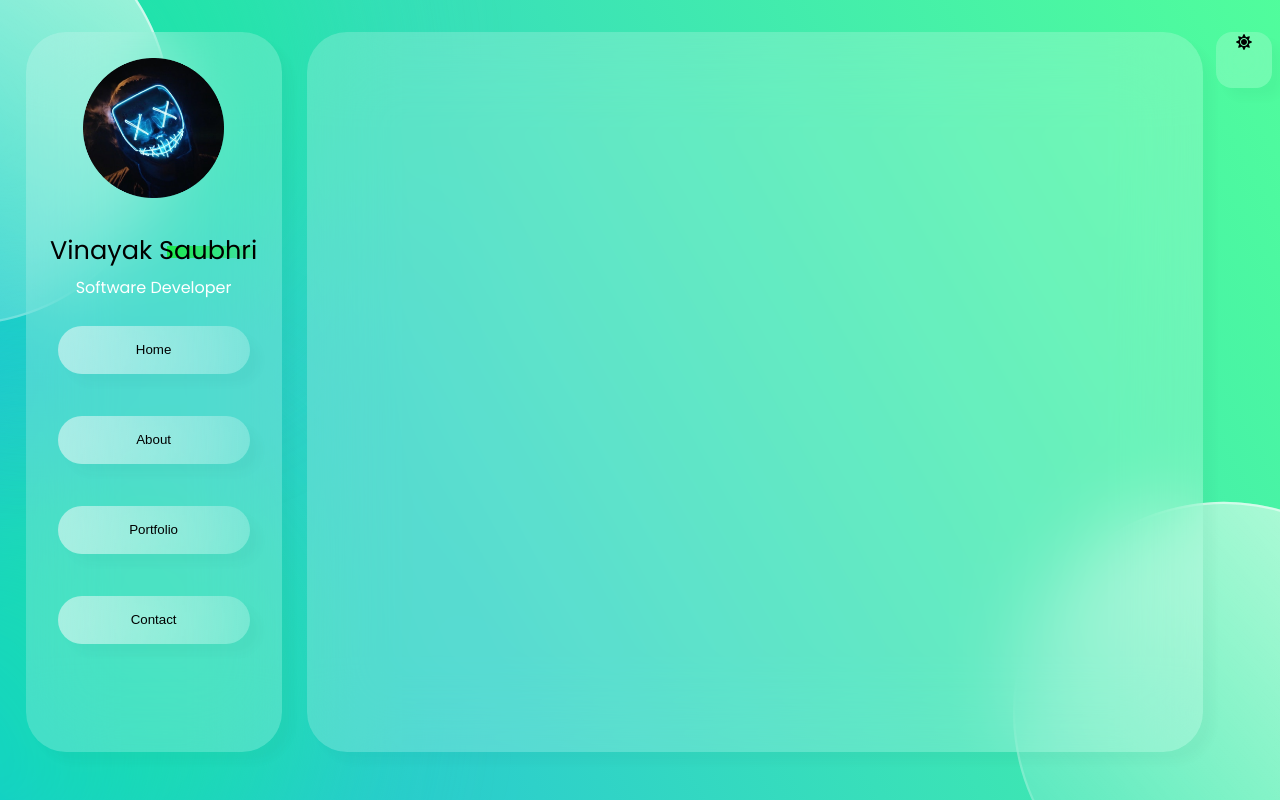
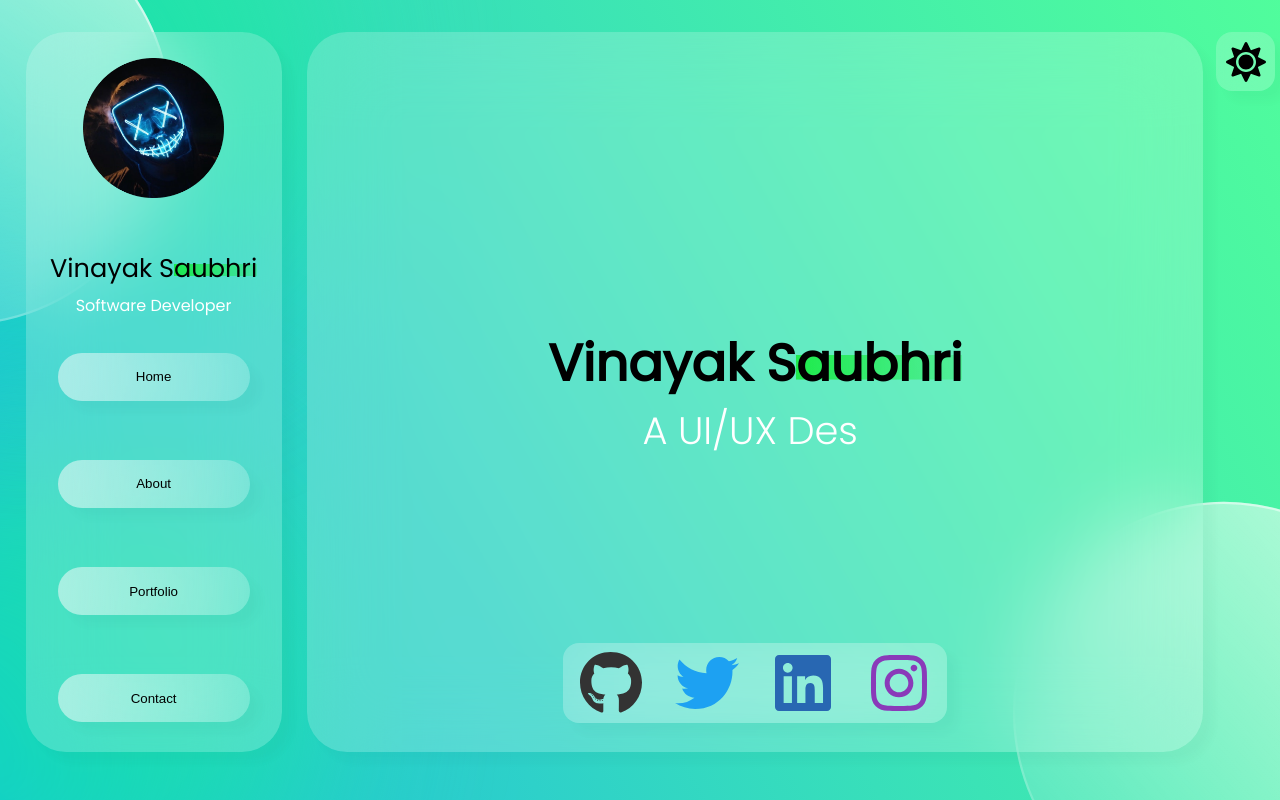
Before and after one commit to vinayaksaubhri/Portfolio, a React (Create React App) app in the folder portfolio/: page / in a window 1280 px wide. Built offline with nearby package versions, Linux system fonts and the light colour scheme.

Commit message:
completed home page

```diff
--- a/portfolio/package.json
+++ b/portfolio/package.json
@@ -14,6 +14,7 @@
     "react-dom": "^17.0.1",
     "react-icons": "^4.2.0",
     "react-scripts": "4.0.3",
+    "react-typical": "^0.1.3",
     "web-vitals": "^1.0.1"
   },
   "scripts": {
--- a/portfolio/src/Components/Button.js
+++ b/portfolio/src/Components/Button.js
@@ -3,11 +3,11 @@ import '../Css/app.css'
 import { FaSun } from "react-icons/fa";
 
 
-let app_button__sun_icon = {fontsize:"100%"};
+
 function Button() {
     return (
         <div className="app_button">
-          <FaSun/>
+          <FaSun size="center"/>
         </div>
     )
 }
--- /dev/null
+++ b/portfolio/src/Components/Social.js
@@ -0,0 +1,25 @@
+import React from 'react'
+import '../Css/social.css'
+import { FaGithub,FaTwitter,FaLinkedin,FaInstagram} from "react-icons/fa";
+function Social() {
+    return (
+
+            <div class="social">
+            <div class="social_icon">
+				<a href="https://github.com/vinayaksaubhri" target="_blank"><FaGithub size="center" color="#333"/></a>
+			</div>
+			<div class="social_icon">
+				<a href="https://twitter.com/VinayakSaubhri" target="_blank"><FaTwitter size="center" color="	#1DA1F2"/></a>
+			</div>
+			<div class="social_icon">
+				<a href="https://www.linkedin.com/in/vinayak-saubhri-3b42ba150/" target="_blank"><FaLinkedin size="center" color="#2867B2"/></a>
+			</div>
+			<div class="social_icon">
+				<a href="https://www.instagram.com/vinayak_saubhri/" target="_blank"><FaInstagram size="center" color="#8a3ab9"/></a>
+			</div>
+            </div>
+
+    )
+}
+
+export default Social
--- a/portfolio/src/Contents/Home.js
+++ b/portfolio/src/Contents/Home.js
@@ -1,10 +1,18 @@
 import React from 'react'
-import '../Css/app.css'
+import '../Css/home.css'
+import Typical from 'react-typical'
+import Social from '../Components/Social'
 
 function Home() {
     return (
         <div className="Main">
-
+          <name className="Main__name">Vinayak <line className="Main__line">Saubhri</line></name>
+          <Typical
+           steps={[ 'A Front-End Developer', 1000 , 'A UI/UX Designer',1000]}
+           loop={Infinity}
+           wrapper="div"
+           className="Main_typingtext"/>
+           <Social/>
         </div>
     )
 }
--- a/portfolio/src/Css/Navbar.css
+++ b/portfolio/src/Css/Navbar.css
@@ -12,6 +12,9 @@
   background-clip: padding-box;
   box-shadow: 10px 10px 10px rgba(46, 54, 68, 0.03);
   text-align: center;
+  display: flex;
+  flex-direction: column;
+  justify-content: center;
 }
 .navbar__img {
   margin: 10%;
@@ -19,6 +22,7 @@
   max-height: 55%;
   width: auto;
   height: auto;
+  align-self: center;
 }
 .navbar__name {
   font-size: 2vw;
@@ -33,7 +37,7 @@
   );
   background-repeat: no-repeat;
   background-size: 90% 0.48em;
-  background-position: 80% 60%;
+  background-position: 150% 60%;
   position: relative;
   display: inline;
 }
@@ -52,7 +56,8 @@
   padding: 0px;
   margin: 0px;
   justify-content: space-around;
-  height: 50%;
+  flex-grow: 1;
+
 }
 button {
   margin-top: 1vh;
--- a/portfolio/src/Css/app.css
+++ b/portfolio/src/Css/app.css
@@ -13,8 +13,8 @@
   text-align: center;
 }
 .app_button {
-  height: 7vh;
-  width: 7vh;
+  height: 5vh;
+  width: 5vh;
   position: absolute;
   left: 95vw;
   top: 4vh;
@@ -24,4 +24,5 @@
   background-clip: padding-box;
   box-shadow: 10px 10px 10px rgba(46, 54, 68, 0.03);
   text-align: center;
+  padding: 1.2vh;
 }
--- /dev/null
+++ b/portfolio/src/Css/home.css
@@ -0,0 +1,30 @@
+.Main{
+    display: flex;
+    align-items: center;
+    justify-content: center;
+    flex-direction: column;
+}
+.Main__name {
+    font-size: 4vw;
+    font-weight: 600;
+    display: inline;
+  }
+  .Main__line {
+    background-image: linear-gradient(
+      91.23deg,
+      rgba(14, 235, 45, 0.8) 0%,
+      rgba(14, 235, 45, 0.2) 100%
+    );
+    background-repeat: no-repeat;
+    background-size: 90% 0.48em;
+    background-position: 150% 60%;
+    position: relative;
+    display: inline;
+
+  }
+  .Main_typingtext{
+    margin: 0;
+    font-size: 3vw;
+    font-weight: 300;
+    color: white;
+  }
--- /dev/null
+++ b/portfolio/src/Css/social.css
@@ -0,0 +1,23 @@
+.social{
+    height:10vh ;
+    width:30vw ;
+
+
+    background: rgba(255, 255, 255, 0.2);
+    border-radius: 2vh;
+    backdrop-filter: blur(40px);
+    background-clip: padding-box;
+    box-shadow: 10px 10px 10px rgba(46, 54, 68, 0.03);
+
+    position: absolute;
+    bottom:4%;
+
+    display: flex;
+    flex-direction: row;
+    justify-content: space-around;
+}
+.social_icon{
+    height: 8vh;
+	width: 8vh;
+    padding: 1vh;;
+}
```
Also changed, not shown: 1 other file (tests, documents, lock files or other folders).
